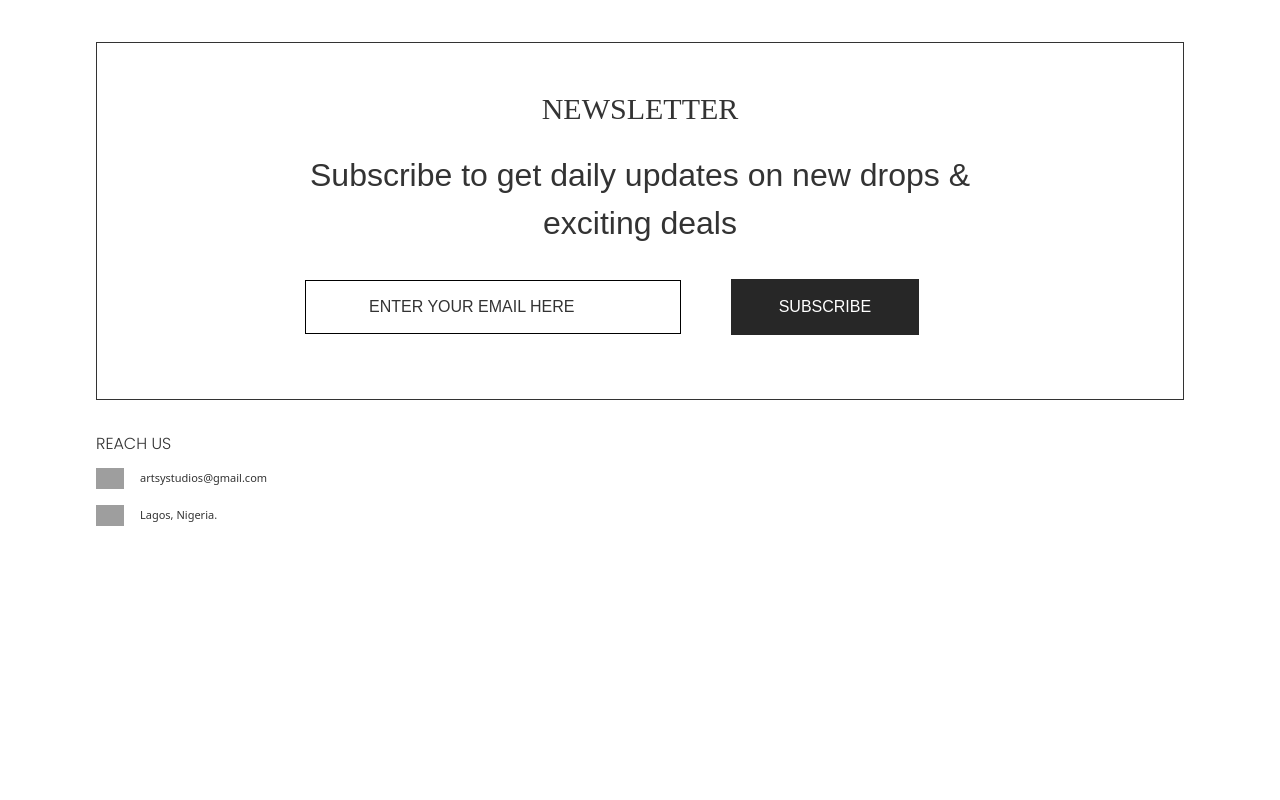
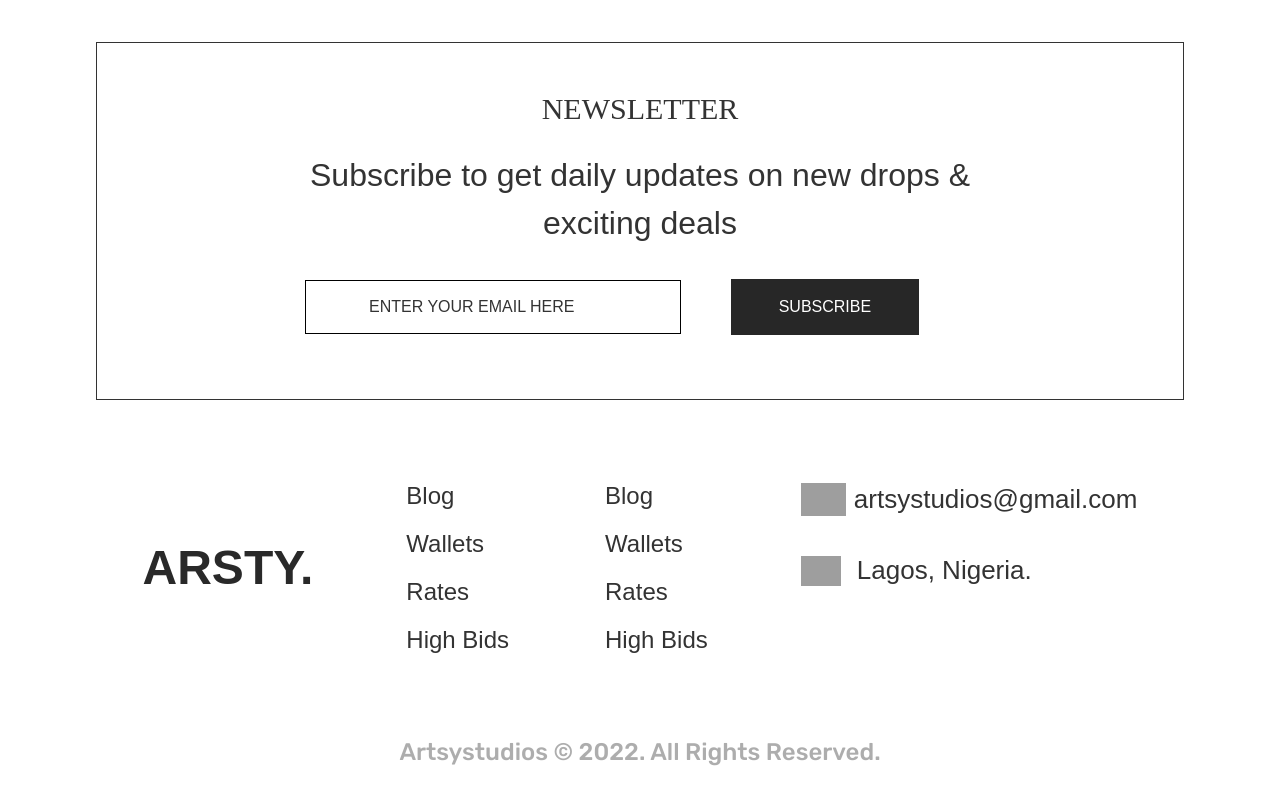
Before and after one commit to eniiku/Artsy, a React (Vite) app: page / in a window 1280 px wide. Shown: the part 3365-4165 px from the top of the page. Before the commit the page ends 3923 px from the top, so only its background shows below. Built offline with nearby package versions, Linux system fonts and the light colour scheme; grey boxes are pictures that could not be loaded; a web font is replaced by a local one.

Commit message:
feat(Footer): create desktop view for navigatin links in footer

```diff
--- a/src/components/layout/navigation/Footer/Footer.tsx
+++ b/src/components/layout/navigation/Footer/Footer.tsx
@@ -49,14 +49,14 @@ const Footer = () => {
         </form>
       </div>
 
-      <div className='mt-8'>
+      <div className='mt-8 lg:hidden'>
         <h3 className='uppercase font-poppins font-light'>reach us</h3>
 
         <div className='text-[11px] mt-3'>
           <div className='flex items-center gap-4 mb-4'>
             <img src={mailIcon} role='presentation' className='w-7' />
 
-            <p>artsystudios@gmail.com</p>
+            <p className='font-satoshi text-[26px]'>artsystudios@gmail.com</p>
           </div>
 
           <div className='flex items-center gap-4 mb-4'>
@@ -66,6 +66,62 @@ const Footer = () => {
           </div>
         </div>
       </div>
+
+      {/* Desktop Navigation Links */}
+
+      <div className='hidden lg:block'>
+        <div className='font-satoshi flex items-center justify-around text-dark_gray_clr-200 '>
+          <h1 className='font-clash_display font-semibold text-5xl uppercase text-dark_gray_clr-300'>
+            arsty.
+          </h1>
+
+          <div className='flex gap-24 my-16 text-2xl capitalize '>
+            <ul>
+              {['blog', 'wallets', 'rates', 'high bids'].map((link) => (
+                <li key={link} className='my-4'>
+                  {link}
+                </li>
+              ))}
+            </ul>
+
+            <ul>
+              {['blog', 'wallets', 'rates', 'high bids'].map((link) => (
+                <li key={link} className='my-4'>
+                  {link}
+                </li>
+              ))}
+            </ul>
+          </div>
+
+          <div className='self-start mt-20'>
+            <div className='font-satoshi text-[26px]'>
+              <div className='flex items-center gap-2 mb-8'>
+                <img
+                  src={mailIcon}
+                  role='presentation'
+                  className='w-7 lg:w-[45px]'
+                />
+
+                <p>artsystudios@gmail.com</p>
+              </div>
+
+              <div className='flex items-center gap-4'>
+                <img
+                  src={markerIcon}
+                  role='presentation'
+                  className='w-7 lg:w-[40px]'
+                />
+
+                <p>Lagos, Nigeria.</p>
+              </div>
+            </div>
+          </div>
+        </div>
+
+        <p className='font-rubik text-medium text-2xl text-dark_gray_clr-200 text-opacity-40 text-center'>
+          Artsystudios © 2022. All Rights Reserved.
+        </p>
+      </div>
     </section>
   );
 };
```
